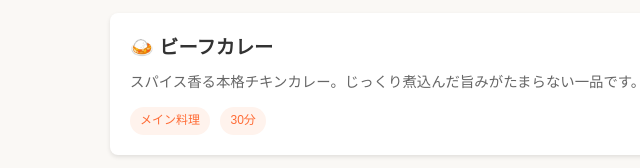
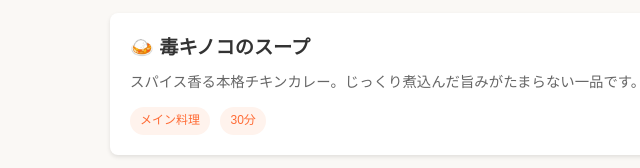
Before and after one commit to git-flow-dojo/git-training-demo-pair-mac, a plain HTML site: page index.html in a window 1280 px wide. Shown: the part 292-460 px from the top of the page, 146-786 px from the left. Drawn offline with Linux system fonts and the light colour scheme.

Commit message:
レシピ名を変更

```diff
--- a/index.html
+++ b/index.html
@@ -25,7 +25,7 @@
              ============================== -->
         <li class="recipe-card">
           <a href="recipes/curry.html">
-            <h3>🍛 ビーフカレー</h3>
+            <h3>🍛 毒キノコのスープ</h3>
             <p>スパイス香る本格チキンカレー。じっくり煮込んだ旨みがたまらない一品です。</p>
             <span class="tag">メイン料理</span>
             <span class="tag">30分</span>
```
